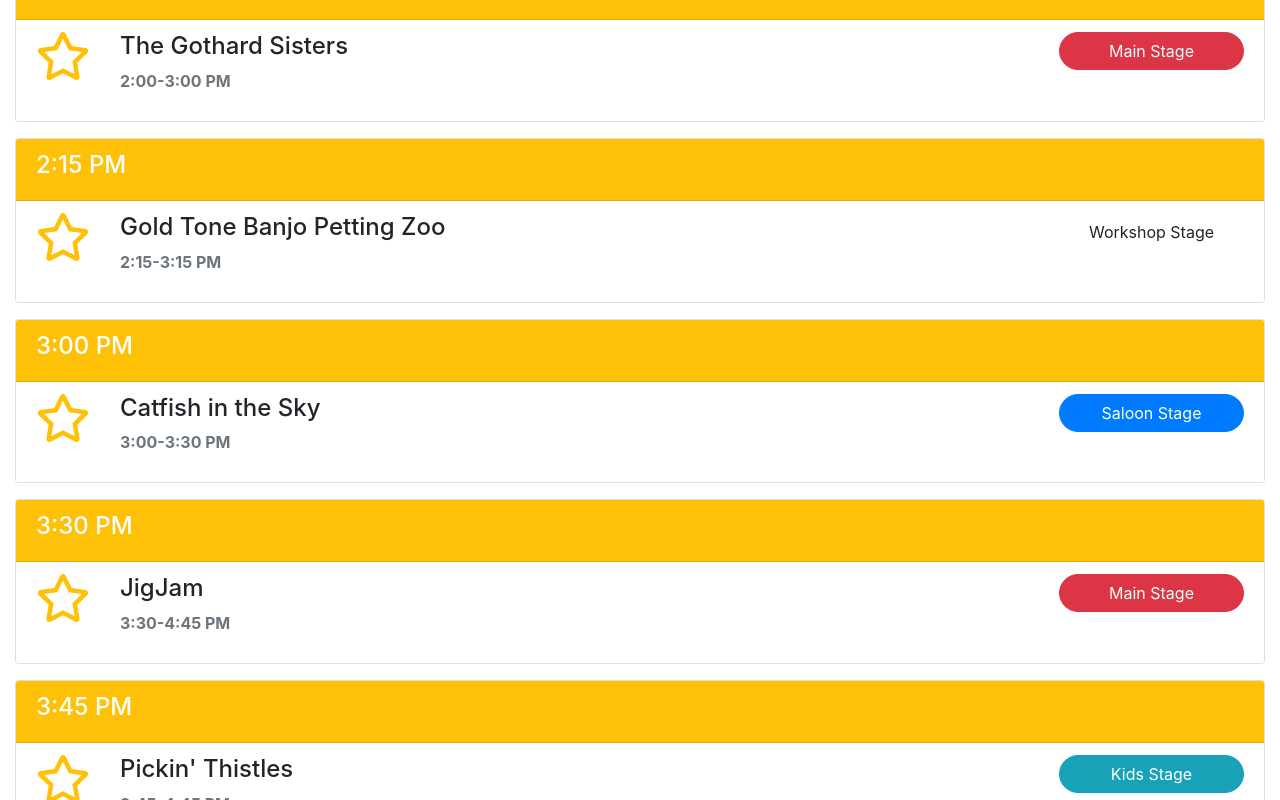
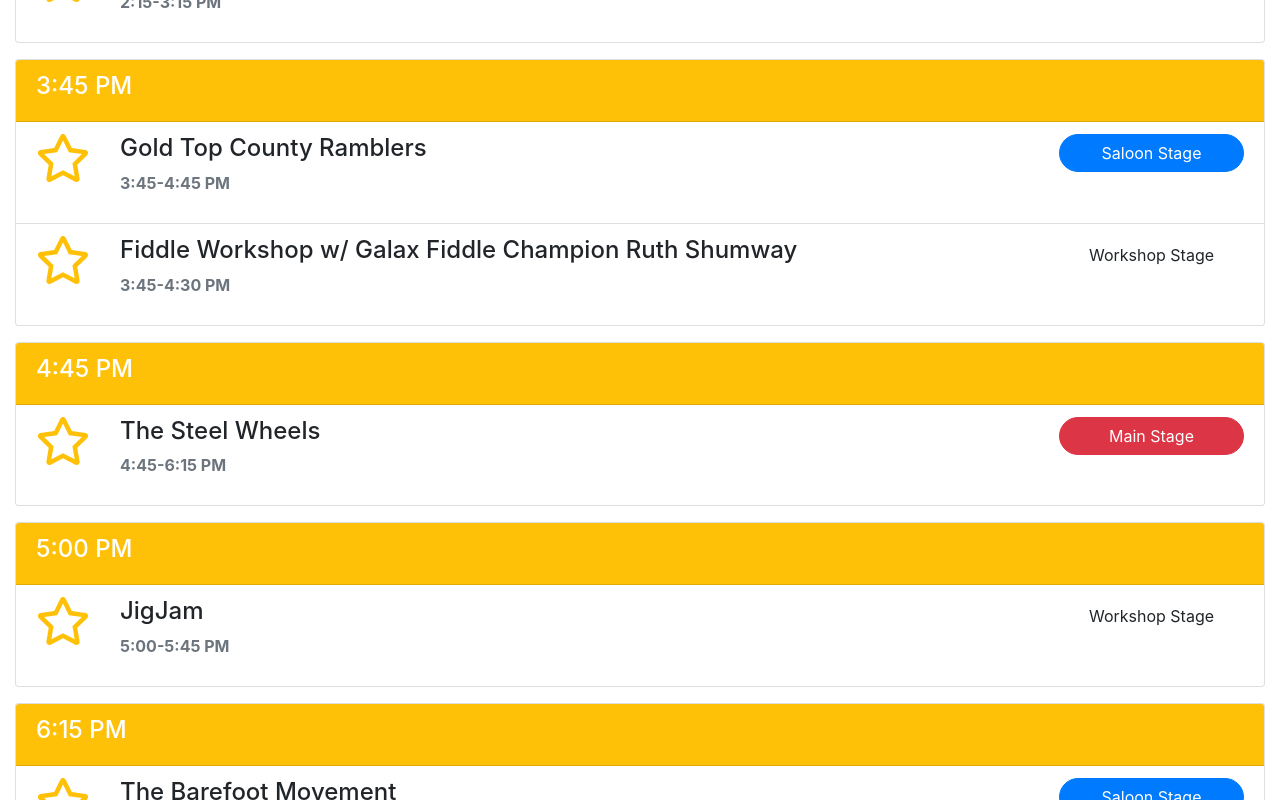
Before and after one commit to cpdog/appaloosa-sched-2, a Vue app: page / in a window 1280 px wide. Shown: the part 1280-2080 px from the top of the page. Built offline with nearby package versions, Linux system fonts and the light colour scheme.

Commit message:
2025 changes

```diff
--- a/src/assets/schedule.json
+++ b/src/assets/schedule.json
@@ -1,261 +1,212 @@
 [
   {
     "Id": 1,
-    "Event": "Catfish in the Sky",
+    "Event": "Pickin' Thistles",
     "Where": "Main Stage",
-    "StartTime": "2024-08-31T11:00:00.000",
-    "Endtime": "2024-08-31T12:00:00.000"
+    "StartTime": "2025-08-30T11:00:00.000",
+    "Endtime": "2025-08-30T11:45:00.000"
   },
   {
     "Id": 2,
-    "Event": "The 19th Street Band",
+    "Event": "Catfish in the Sky",
     "Where": "Main Stage",
-    "StartTime": "2024-08-31T12:30:00.000",
-    "Endtime": "2024-08-31T13:30:00.000"
+    "StartTime": "2025-08-30T12:30:00.000",
+    "Endtime": "2025-08-30T13:30:00.000"
   },
   {
     "Id": 3,
-    "Event": "The Gothard Sisters",
+    "Event": "JigJam",
     "Where": "Main Stage",
-    "StartTime": "2024-08-31T14:00:00.000",
-    "Endtime": "2024-08-31T15:00:00.000"
+    "StartTime": "2025-08-30T14:15:00.000",
+    "Endtime": "2025-08-30T15:45:00.000"
   },
   {
     "Id": 4,
-    "Event": "JigJam",
+    "Event": "The Steel Wheels",
     "Where": "Main Stage",
-    "StartTime": "2024-08-31T15:30:00.000",
-    "Endtime": "2024-08-31T16:45:00.000"
+    "StartTime": "2025-08-30T16:45:00.000",
+    "Endtime": "2025-08-30T18:15:00.000"
   },
   {
     "Id": 5,
-    "Event": "Ashes & Arrows",
+    "Event": "Scythian",
     "Where": "Main Stage",
-    "StartTime": "2024-08-31T17:15:00.000",
-    "Endtime": "2024-08-31T18:30:00.000"
+    "StartTime": "2025-08-30T19:30:00.000",
+    "Endtime": "2025-08-30T21:00:00.000"
   },
   {
     "Id": 6,
-    "Event": "Scythian",
+    "Event": "Low Water Bridge Band",
     "Where": "Main Stage",
-    "StartTime": "2024-08-31T19:15:00.000",
-    "Endtime": "2024-08-31T20:45:00.000"
+    "StartTime": "2025-08-30T22:00:00.000",
+    "Endtime": "2025-08-30T23:00:00.000"
   },
   {
     "Id": 7,
-    "Event": "Tophouse",
+    "Event": "Ben-David Warner Band",
     "Where": "Main Stage",
-    "StartTime": "2024-08-31T21:15:00.000",
-    "Endtime": "2024-08-31T22:30:00.000"
+    "StartTime": "2025-08-31T12:15:00.000",
+    "Endtime": "2025-08-30T13:15:00.000"
   },
   {
     "Id": 8,
-    "Event": "Gold Top County Ramblers",
+    "Event": "Catfish in the Sky",
     "Where": "Main Stage",
-    "StartTime": "2024-09-01T11:00:00.000",
-    "Endtime": "2024-09-01T12:00:00.000"
+    "StartTime": "2025-08-31T14:00:00.000",
+    "Endtime": "2025-08-31T15:15:00.000"
   },
   {
     "Id": 9,
-    "Event": "Smoke & The Poet",
+    "Event": "Driftwood",
     "Where": "Main Stage",
-    "StartTime": "2024-09-01T12:30:00.000",
-    "Endtime": "2024-09-01T13:30:00.000"
+    "StartTime": "2025-08-31T16:15:00.000",
+    "Endtime": "2025-08-31T17:45:00.000"
   },
   {
     "Id": 10,
-    "Event": "The Gothard Sisters",
+    "Event": "Screaming Orphans",
     "Where": "Main Stage",
-    "StartTime": "2024-09-01T14:00:00.000",
-    "Endtime": "2024-09-01T15:00:00.000"
+    "StartTime": "2025-08-31T18:45:00.000",
+    "Endtime": "2025-08-31T20:15:00.000"
   },
   {
     "Id": 11,
-    "Event": "Shadowgrass",
+    "Event": "Scythian",
     "Where": "Main Stage",
-    "StartTime": "2024-09-01T17:00:00.000",
-    "Endtime": "2024-09-01T18:00:00.000"
+    "StartTime": "2025-08-31T21:30:00.000",
+    "Endtime": "2025-08-31T23:15:00.000"
   },
   {
     "Id": 12,
-    "Event": "Kat Higgins (Feat. Arbo)",
-    "Where": "Main Stage",
-    "StartTime": "2024-09-01T15:30:00.000",
-    "Endtime": "2024-09-01T16:30:00.000"
+    "Event": "Cake for Dinner",
+    "Where": "Saloon Stage",
+    "StartTime": "2025-08-30T11:45:00.000",
+    "Endtime": "2025-08-31T12:30:00.000"
   },
   {
     "Id": 13,
-    "Event": "Carbon Leaf",
-    "Where": "Main Stage",
-    "StartTime": "2024-09-01T19:00:00.000",
-    "Endtime": "2024-09-01T20:30:00.000"
+    "Event": "The Dan James Band",
+    "Where": "Saloon Stage",
+    "StartTime": "2025-08-30T13:30:00.000",
+    "Endtime": "2025-08-30T14:15:00.000"
   },
   {
     "Id": 14,
-    "Event": "Scythian",
-    "Where": "Main Stage",
-    "StartTime": "2024-09-01T21:30:00.000",
-    "Endtime": "2024-09-01T23:00:00.000"
+    "Event": "Gold Top County Ramblers",
+    "Where": "Saloon Stage",
+    "StartTime": "2025-08-30T15:45:00.000",
+    "Endtime": "2025-08-30T16:45:00.000"
+  },
+  {
+    "Id": 15,
+    "Event": "The Barefoot Movement",
+    "Where": "Saloon Stage",
+    "StartTime": "2025-08-30T18:15:00.000",
+    "Endtime": "2025-08-30T19:30:00.000"
   },
   {
     "Id": 16,
-    "Event": "Busso's Accordion Petting Zoo",
-    "Where": "Kids Stage",
-    "StartTime": "2024-08-31T11:30:00.000",
-    "Endtime": "2024-08-31T12:30:00.000"
+    "Event": "Smoke & the Poet",
+    "Where": "Saloon Stage",
+    "StartTime": "2025-08-30T21:00:00.000",
+    "Endtime": "2025-08-30T22:00:00.000"
   },
   {
     "Id": 17,
-    "Event": "Cake For Dinner",
-    "Where": "Kids Stage",
-    "StartTime": "2024-08-31T13:00:00.000",
-    "Endtime": "2024-08-31T13:45:00.000"
-  },
-  {
-    "Id": 15,
-    "Event": "Gold Tone Banjo Petting Zoo",
-    "Where": "Workshop Stage",
-    "StartTime": "2024-08-31T14:15:00.000",
-    "Endtime": "2024-08-31T15:15:00.000"
+    "Event": "AlgoRhythms Bluegrass Unit",
+    "Where": "Saloon Stage",
+    "StartTime": "2025-08-31T11:00:00.000",
+    "Endtime": "2025-08-31T12:15:00.000"
   },
   {
     "Id": 18,
-    "Event": "Pickin' Thistles",
-    "Where": "Kids Stage",
-    "StartTime": "2024-08-31T15:45:00.000",
-    "Endtime": "2024-08-31T16:45:00.000"
+    "Event": "Stella Schindler",
+    "Where": "Saloon Stage",
+    "StartTime": "2025-08-31T13:15:00.000",
+    "Endtime": "2025-08-31T14:00:00.000"
   },
   {
     "Id": 19,
-    "Event": "Fiddle Workshop with Ruthie Schumway",
-    "Where": "Workshop Stage",
-    "StartTime": "2024-08-31T17:15:00.000",
-    "Endtime": "2024-08-31T18:00:00.000"
+    "Event": "Gold Top County Ramblers",
+    "Where": "Saloon Stage",
+    "StartTime": "2025-08-31T15:15:00.000",
+    "Endtime": "2025-08-31T16:15:00.000"
   },
   {
     "Id": 20,
-    "Event": "Cake For Dinner",
-    "Where": "Kids Stage",
-    "StartTime": "2024-09-01T12:45:00.000",
-    "Endtime": "2024-09-01T13:15:00.000"
+    "Event": "Smoke & the Poet",
+    "Where": "Saloon Stage",
+    "StartTime": "2025-08-31T17:45:00.000",
+    "Endtime": "2025-08-31T18:45:00.000"
   },
   {
     "Id": 21,
-    "Event": "Gold Tone Banjo Petting Zoo",
-    "Where": "Workshop Stage",
-    "StartTime": "2024-09-01T14:00:00.000",
-    "Endtime": "2024-09-01T15:00:00.000"
+    "Event": "JigJam",
+    "Where": "Saloon Stage",
+    "StartTime": "2025-08-31T20:15:00.000",
+    "Endtime": "2025-08-31T21:30:00.000"
   },
   {
     "Id": 22,
-    "Event": "Pickin' Thistles",
-    "Where": "Kids Stage",
-    "StartTime": "2024-09-01T15:30:00.000",
-    "Endtime": "2024-09-01T16:15:00.000"
+    "Event": "Irish Dancing w/ Pickin' Thistles",
+    "Where": "Workshop Stage",
+    "StartTime": "2025-08-30T13:00:00.000",
+    "Endtime": "2025-08-30T13:45:00.000"
   },
   {
     "Id": 23,
-    "Event": "Dance With The Gothard Sisters",
+    "Event": "Drum and Percussion Workshop w/ \"Animal\" from Scythian",
     "Where": "Workshop Stage",
-    "StartTime": "2024-09-01T16:30:00.000",
-    "Endtime": "2024-09-01T17:15:00.000"
+    "StartTime": "2025-08-30T14:15:00.000",
+    "Endtime": "2025-08-30T15:15:00.000"
   },
   {
     "Id": 24,
-    "Event": "Songwriting With Kat Higgins",
+    "Event": "Fiddle Workshop w/ Galax Fiddle Champion Ruth Shumway",
     "Where": "Workshop Stage",
-    "StartTime": "2024-09-01T18:00:00.000",
-    "Endtime": "2024-09-01T18:45:00.000"
+    "StartTime": "2025-08-30T15:45:00.000",
+    "Endtime": "2025-08-30T16:30:00.000"
+  },
+  {
+    "Id": 25,
+    "Event": "JigJam",
+    "Where": "Workshop Stage",
+    "StartTime": "2025-08-30T17:00:00.000",
+    "Endtime": "2025-08-30T17:45:00.000"
   },
   {
     "Id": 26,
-    "Event": "Pickin' Thistles",
-    "Where": "Saloon Stage",
-    "StartTime": "2024-08-31T12:00:00.000",
-    "Endtime": "2024-08-31T12:30:00.000"
+    "Event": "Spoons Workshop with Ethan from Scythian",
+    "Where": "Workshop Stage",
+    "StartTime": "2025-08-31T13:45:00.000",
+    "Endtime": "2025-08-31T14:30:00.000"
   },
   {
     "Id": 27,
-    "Event": "Pickin' Thistles",
-    "Where": "Saloon Stage",
-    "StartTime": "2024-08-31T13:30:00.000",
-    "Endtime": "2024-08-31T14:00:00.000"
+    "Event": "Catfish in the Sky",
+    "Where": "Workshop Stage",
+    "StartTime": "2025-08-31T15:00:00.000",
+    "Endtime": "2025-08-31T15:45:00.000"
   },
   {
     "Id": 28,
-    "Event": "Catfish in the Sky",
-    "Where": "Saloon Stage",
-    "StartTime": "2024-08-31T15:00:00.000",
-    "Endtime": "2024-08-31T15:30:00.000"
+    "Event": "Screaming Orphans",
+    "Where": "Workshop Stage",
+    "StartTime": "2025-08-31T16:15:00.000",
+    "Endtime": "2025-08-31T16:45:00.000"
   },
   {
     "Id": 29,
-    "Event": "Gold Top County Ramblers",
-    "Where": "Saloon Stage",
-    "StartTime": "2024-08-31T16:45:00.000",
-    "Endtime": "2024-08-31T17:15:00.000"
+    "Event": "Pickin' Thistles",
+    "Where": "Workshop Stage",
+    "StartTime": "2025-08-31T11:45:00.000",
+    "Endtime": "2025-08-31T12:30:00.000"
   },
   {
     "Id": 30,
-    "Event": "Gold Top County Ramblers",
-    "Where": "Saloon Stage",
-    "StartTime": "2024-08-31T18:30:00.000",
-    "Endtime": "2024-08-31T19:15:00.000"
-  },
-  {
-    "Id": 31,
-    "Event": "Smoke & The Poet",
-    "Where": "Saloon Stage",
-    "StartTime": "2024-08-31T20:45:00.000",
-    "Endtime": "2024-08-31T21:15:00.000"
-  },
-  {
-    "Id": 32,
-    "Event": "Smoke & The Poet",
-    "Where": "Saloon Stage",
-    "StartTime": "2024-08-31T22:30:00.000",
-    "Endtime": "2024-08-31T23:00:00.000"
-  },
-  {
-    "Id": 33,
-    "Event": "Pickin' Thistles",
-    "Where": "Saloon Stage",
-    "StartTime": "2024-09-01T12:00:00.000",
-    "Endtime": "2024-09-01T12:30:00.000"
-  },
-  {
-    "Id": 34,
-    "Event": "Pickin' Thistles",
-    "Where": "Saloon Stage",
-    "StartTime": "2024-09-01T13:30:00.000",
-    "Endtime": "2024-09-01T14:00:00.000"
-  },
-  {
-    "Id": 35,
-    "Event": "Kentucky Avenue",
-    "Where": "Saloon Stage",
-    "StartTime": "2024-09-01T15:00:00.000",
-    "Endtime": "2024-09-01T15:30:00.000"
-  },
-  {
-    "Id": 36,
-    "Event": "Kentucky Avenue",
-    "Where": "Saloon Stage",
-    "StartTime": "2024-09-01T16:30:00.000",
-    "Endtime": "2024-09-01T17:00:00.000"
-  },
-  {
-    "Id": 37,
-    "Event": "Ben-David Warner",
-    "Where": "Saloon Stage",
-    "StartTime": "2024-09-01T18:00:00.000",
-    "Endtime": "2024-09-01T19:00:00.000"
-  },
-  {
-    "Id": 38,
-    "Event": "Low Water Bridge Band",
-    "Where": "Saloon Stage",
-    "StartTime": "2024-09-01T20:30:00.000",
-    "Endtime": "2024-09-01T21:30:00.000"
+    "Event": "Cake for Dinner",
+    "Where": "Workshop Stage",
+    "StartTime": "2025-08-31T13:00:00.000",
+    "Endtime": "2025-08-31T13:45:00.000"
   }
 ]
--- a/src/components/AppaloosaSchedule.vue
+++ b/src/components/AppaloosaSchedule.vue
@@ -33,33 +33,33 @@
                       <div class="dropdown-menu col-sm-5 col-xs-6 col-lg-3 col-md-5 text-right float-right">
                           <h6 class="dropdown-header platinum">Platinum Sponsors</h6>
                           <div class="dropdown-divider"></div>
+                          <a class="dropdown-item" href="#">A.B.R.A.F</a>
+                          <a href="https://www.amandagracedesign.com/" class="dropdown-item">Amanda Grace Design</a>
+                          <a href="https://bvmtrustfoundation.org/" class="dropdown-item">BVM Foundation</a>
                           <a class="dropdown-item" href="http://www.nicu.com/">NICU</a>
-                          <a class="dropdown-item" href="#">A.B.R.A.F</a>
-                          <a href="https://bvmtrustfoundation.org/" class="dropdown-item">BVM Foundation</a>
-                          <a href="https://www.vso-inc.com/" class="dropdown-item">VSO</a>
-                          <a href="https://www.amandagracedesign.com/" class="dropdown-item">Amanda Grace Design</a>
+                          <a href="https://www.rappahannockcellars.com/" class="dropdown-item">Rappahannock Cellars</a>
                           <a class="dropdown-item" href="http://www.roofsimple.com/">Roof Simple</a>
-                          <a class="dropdown-item" href="https://www.virginia.org/musicfestivals/">Virginia is for Music Lovers</a>
-                          <a href="https://www.rappahannockcellars.com/" class="dropdown-item">Rappahannock Cellars</a>
-                          <a href="https://stringbreakcruise.com/" class="dropdown-item">Scythian's String Break Cruise</a>
+                          <a href="https://runwithsaints.org/" class="dropdown-item">Run with the Saints</a>
+                          <a class="dropdown-item" href="https://warrencountyva.gov/608/Tourism">Warren County</a>
 
                           <h6 class="dropdown-header gold">Gold Sponsors</h6>
                           <div class="dropdown-divider"></div>
 <!--                          <a class="dropdown-item" href="https://abbatekofc.com/">Knights of Columbus Abbate Agency</a>-->
 <!--                          <a href="https://rollingriverholidays.com/" class="dropdown-item">Rolling River Holidays</a>-->
 <!--                          <a href="https://www.facebook.com/volkapp/" class="dropdown-item">Volk On-site Auto Restoration & Cosmetics</a>-->
-<!--                          <a href="http://arborridgebuilders.com/" class="dropdown-item">Arbor Ridge Builders</a>-->
+                          <a href="https://allclaimspro.com/#gref" class="dropdown-item">Allclaims Pro</a>
+                          <a href="https://www.discoverfrontroyal.com/" class="dropdown-item">Front Royal</a>
+                          <a href="https://www.jpdesignbuild.com/" class="dropdown-item">John Paul Design Build</a>
                           <a href="https://luxcando.com/" class="dropdown-item">Lux Foundation Solutions</a>
-                          <a href="https://www.jpdesignbuild.com/" class="dropdown-item">John Paul Design Build</a>
-                          <a href="https://www.facebook.com/people/Manor-Lines-Back-40/100083108843212/" class="dropdown-item">Manor Line's Back 40</a>
+                          <a href="https://www.vso-inc.com/" class="dropdown-item">VSO</a>
                           <h6 class="dropdown-header silver">Silver Sponsors</h6>
                           <div class="dropdown-divider"></div>
 <!--                          <a href="https://www.fishman.com/" class="dropdown-item">Fishman</a>-->
 <!--                          <a href="https://www.icepicturesproductions.com/" class="dropdown-item">Ice Pictures Production</a>-->
 <!--                          <a class="dropdown-item" href="https://claimstaradjusting.com/">ClaimStar Public Adjusting</a>-->
                           <a href="https://www.rappahannockcellars.com/" class="dropdown-item">Dida's Distillery</a>
+                          <a href="https://www.fiatmedical.com/" class="dropdown-item">Fiat Medical</a>
                           <a href="https://vibrissabeer.com/" class="dropdown-item">Vibrissa Beer</a>
-                          <a href="https://www.fiatmedical.com/" class="dropdown-item">Fiat Medical</a>
                           <!--                          <a href="https://www.winc.fm/" class="dropdown-item">WINC FM</a>-->
 <!--                          <a href="https://www.nationalmediaservices.com/" class="dropdown-item">National Media Services</a>-->
 <!--                          <a href="http://www.leonardoscoffee.com/" class="dropdown-item">Renaissance Coffee Roasting Co.</a>-->
```
